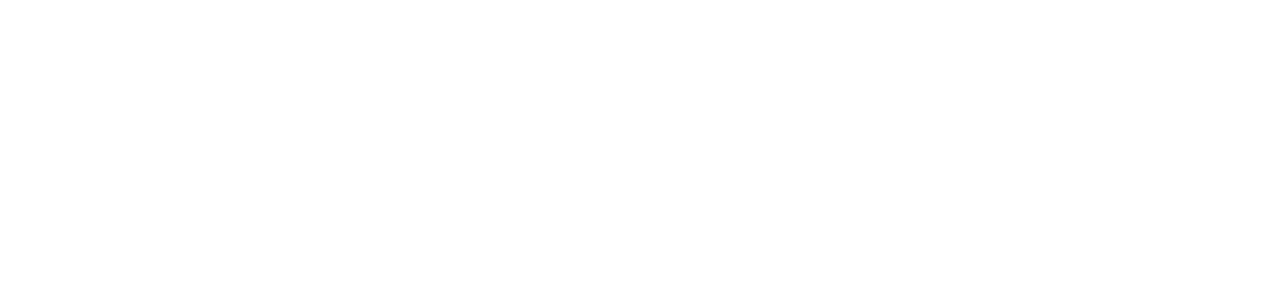
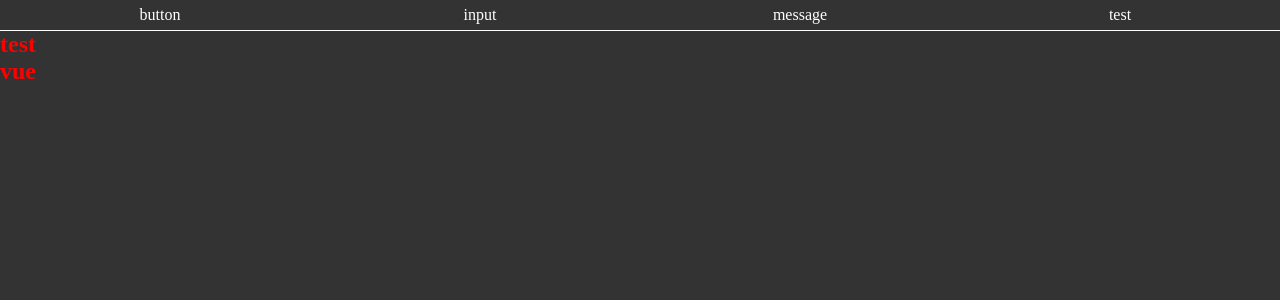
Before and after one commit to yetToBeTested/myComponent, a Vue app: page /test in a window 1280 px wide. Before the commit this address had no page. Shown: the top 300 px of the page. Built offline with nearby package versions, Linux system fonts and the light colour scheme.

Commit message:
测试\n

```diff
--- a/components.d.ts
+++ b/components.d.ts
@@ -19,6 +19,7 @@ declare module '@vue/runtime-core' {
     MyButton: typeof import('./src/components/myButton/myButton.vue')['default']
     MyButton1: typeof import('./src/components/myButton/src/myButton1.vue')['default']
     MyInput: typeof import('./src/components/myInput/MyInput.vue')['default']
+    MyTest: typeof import('./src/components/myTest/myTest.vue')['default']
     RouterLink: typeof import('vue-router')['RouterLink']
     RouterView: typeof import('vue-router')['RouterView']
   }
--- a/src/components/myInput/MyInput.vue
+++ b/src/components/myInput/MyInput.vue
@@ -18,10 +18,21 @@
 
 <script setup lang="ts">
 import { Search } from '@element-plus/icons-vue'
-import { computed } from 'vue'
+import { computed, type PropType } from 'vue'
+
+interface searchData {
+  keyword: ''
+  placeholder: '请输入你想要查询的关键字'
+  options: [
+    { label: '视频'; value: 'video' },
+    { label: '文章'; value: 'article' },
+    { label: '用户'; value: 'user' }
+  ]
+  selectedValue: 'video'
+}
 const props = defineProps({
   modelValue: {
-    type: Object,
+    type: Object as PropType<searchData>,
     required: true
   }
 })
--- a/src/components/myMessage/index.ts
+++ b/src/components/myMessage/index.ts
@@ -1,11 +1,12 @@
-import type { App, AppContext } from 'vue'
-import _message from './src/messageList.vue'
+import type { AppContext } from 'vue'
+import _message from './src/MessageList.vue'
 import { getComponentsPrefix } from './utils/config'
 import MessageManager from './src/Instance'
 import type { MessageConfig, MessageType } from './src/type'
 import { isString } from './utils/util'
 
 _message.name = getComponentsPrefix() + _message.name
+// console.log(_message.name)
 
 let msg: MessageManager
 const types = ['text', 'success', 'warning', 'error', 'loading'] as const
@@ -25,12 +26,13 @@ const message = types.reduce((pre, value) => {
   }
   return pre
 }, {} as any)
-
+console.log(message)
 const Message = Object.assign({
-  ...message,
-  install: (app: App) => {
-    app.component(_message.name, _message)
-  }
+  ...message
+  // install: (app: App) => {
+  //   console.log('zhix')
+  //   app.component(_message.name, _message)
+  // }
 })
 
 export default Message
--- a/src/components/myMessage/src/Instance.ts
+++ b/src/components/myMessage/src/Instance.ts
@@ -1,6 +1,6 @@
 import { createVNode, reactive, ref, render } from 'vue'
 import type { AppContext, Ref } from 'vue'
-import Message from './messageList.vue'
+import MessageList from './MessageList.vue'
 import type { MessageConfig, MessageItem } from './type'
 
 class MessageManager {
@@ -14,10 +14,11 @@ class MessageManager {
     mask.setAttribute('class', `bp-mask-message`)
     this.container = mask
 
-    const vm = createVNode(Message, {
+    const vm = createVNode(MessageList, {
       list: this.messageList.value,
       onClose: this.remove
     })
+    // console.log(vm)
 
     if (appContext) {
       vm.appContext = appContext
--- a/src/components/myMessage/src/MessageList.vue
+++ b/src/components/myMessage/src/MessageList.vue
@@ -18,11 +18,11 @@ import type { PropType } from 'vue'
 import type { MessageItem } from './type'
 import message from './Message.vue'
 
-const props = defineProps({
+defineProps({
   list: { type: Array as PropType<MessageItem[]>, default: () => [] }
 })
 
-console.log(props)
+// console.log(props)
 
 const emits = defineEmits<{
   (e: 'close', id: string | number): void
--- /dev/null
+++ b/src/components/myTest/myTest.vue
@@ -0,0 +1,13 @@
+<template>
+  <div class="myTest">
+    <h2>myTest</h2>
+  </div>
+</template>
+
+<script setup lang="ts"></script>
+
+<style scoped lang="less">
+.myTest {
+  color: red;
+}
+</style>
--- a/src/router/index.ts
+++ b/src/router/index.ts
@@ -20,6 +20,10 @@ const router = createRouter({
         {
           path: '/message',
           component: () => import('../views/MessageView.vue')
+        },
+        {
+          path: '/test',
+          component: () => import('../views/TestView.vue')
         }
       ]
     }
--- a/src/views/HomeView.vue
+++ b/src/views/HomeView.vue
@@ -3,6 +3,7 @@
     <router-link to="/button"> button</router-link>
     <router-link to="/input"> input</router-link>
     <router-link to="/message"> message</router-link>
+    <router-link to="/test"> test</router-link>
   </div>
   <div class="main">
     <router-view></router-view>
--- a/src/views/MessageView.vue
+++ b/src/views/MessageView.vue
@@ -5,6 +5,7 @@
     <span><button @click="fn1('error')">error</button></span>
     <span><button @click="fn('warning')">warning</button></span>
     <span><button @click="fn2('loading')">loading</button></span>
+    <span><button @click="fn3">elmessage</button></span>
   </div>
 </template>
 
@@ -12,6 +13,9 @@
 import Message from '@/components/myMessage'
 import 'remixicon/fonts/remixicon.css'
 import '../components/myMessage/src/Message.scss'
+import { ElMessage } from 'element-plus'
+import 'element-plus/es/components/message/style/css'
+// console.log(Message)
 
 const fn = (arr: string) => {
   Message[arr](`this is a ${arr}`)
@@ -30,6 +34,11 @@ const fn2 = (arr: string) => {
     closeable: true
   })
 }
+const fn3 = () => {
+  console.log('fn3')
+
+  ElMessage('this is a message.')
+}
 </script>
 
 <!-- <style scoped lang="less">
--- /dev/null
+++ b/src/views/TestView.vue
@@ -0,0 +1,69 @@
+<!-- <template>
+  <div class="test" id="test">
+    <h2>{{ num }}</h2>
+  </div>
+</template>
+
+<script setup lang="ts">
+import { createVNode, onMounted, ref, render } from 'vue'
+let num = ref(0)
+const changeNum = () => {
+  num.value++
+  console.log(num.value)
+}
+onMounted(() => {
+  const mask = document.createElement('div')
+  const div1 = document.getElementById('test')
+  //   console.log(div1)
+  render(vm, mask)
+  div1?.appendChild(mask)
+})
+
+// mask.setAttribute('class', `bp-mask-message`)
+// this.container = mask
+const vm = createVNode(
+  // 1. 要渲染的标签名称：第一个参数【必需】
+  'button',
+  // 2. 渲染标签的属性：第二个参数【可选】
+  {
+    style: {
+      color: '#333',
+      border: '1px solid #ccc'
+    },
+    class: '',
+    id: '',
+    onClick: changeNum,
+    p: num.value
+  },
+  // 3. 渲染标签的子元素数组：第三个参数【可选】
+  num.value
+)
+
+// div1.appendChild(mask)
+// document.body.appendChild(mask)
+</script>
+
+<style scoped lang="less">
+.test {
+  color: red;
+}
+</style> -->
+
+<template>
+  <div class="test">
+    <h2 style="white-space: pre-line">{{ str }}</h2>
+  </div>
+</template>
+
+<script setup lang="ts">
+let str = 'test\nvue'
+</script>
+
+<style scoped lang="less">
+.test {
+  color: red;
+}
+h2 {
+  white-space: pre-line;
+}
+</style>
--- a/tsconfig.json
+++ b/tsconfig.json
@@ -1,6 +1,6 @@
 {
   "extends": "@vue/tsconfig/tsconfig.web.json",
-  "include": ["env.d.ts", "src/**/*", "src/**/*.vue"],
+  "include": ["env.d.ts", "src/**/*.vue", "src/**/*"],
   "compilerOptions": {
     "baseUrl": ".",
     "paths": {
```
